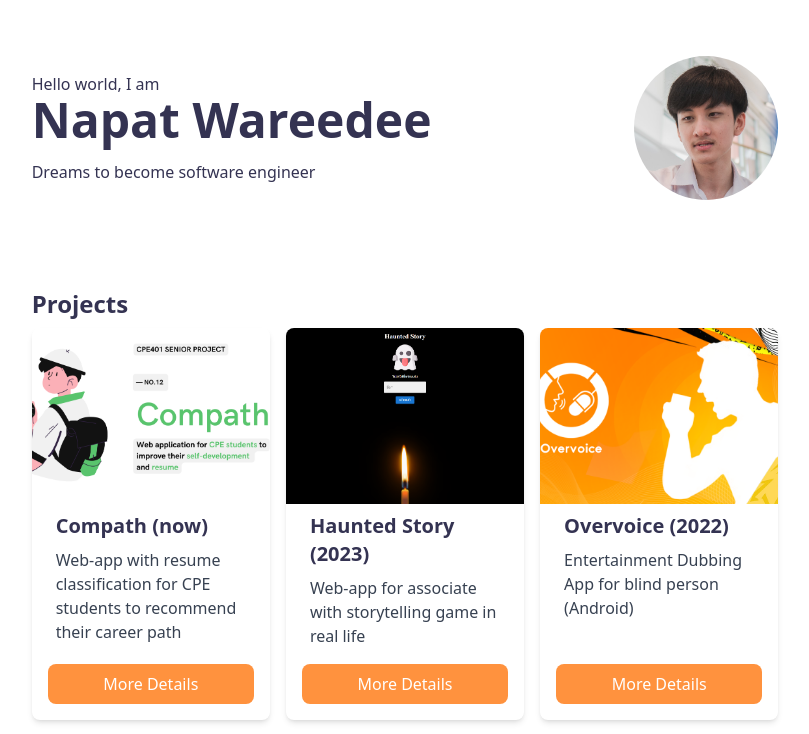
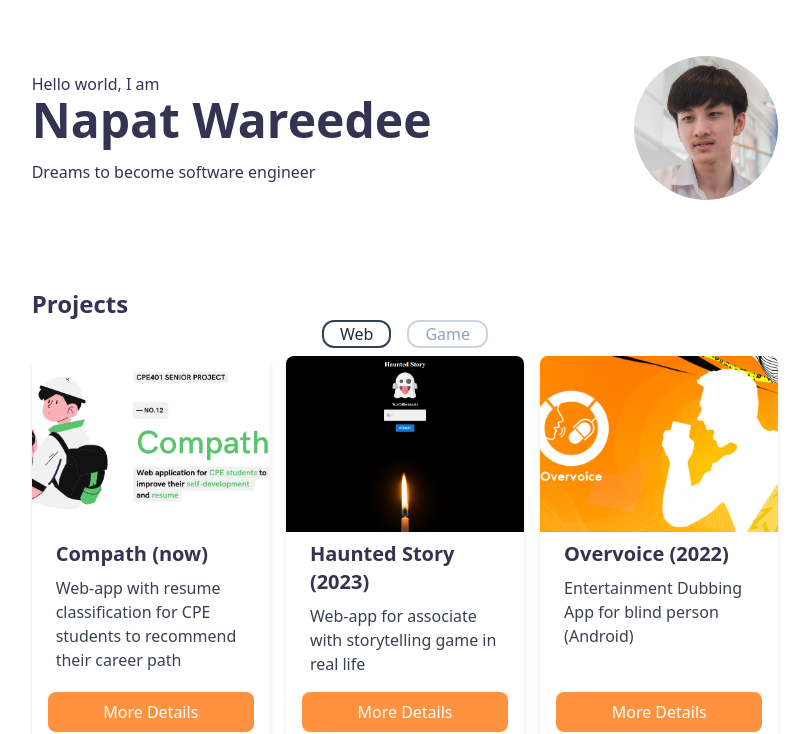
Before and after one commit to Napat-Edu/portfolio, a React (Vite) app: page / in a window 1280 px wide. Shown: the top 734 px of the page, without its empty margins (235-1044 px from the left). Built offline with nearby package versions, Linux system fonts and the light colour scheme.

Commit message:
seperate project section

```diff
--- a/src/App.tsx
+++ b/src/App.tsx
@@ -1,3 +1,4 @@
+import { useState } from "react";
 import Card from "./components/Card"
 import Timeline from "./components/Timeline"
 
@@ -7,13 +8,20 @@ interface ICardLists {
   bannerImage: string;
 }
 
-interface IImageList {
+interface IImageLists {
   src: string;
   alt: string;
 }
 
+interface IButton {
+  title: string;
+  isActive: boolean;
+  projects: ICardLists[];
+}
+
 function App() {
-  const cardLists: ICardLists[] = [
+
+  const webappLists: ICardLists[] = [
     {
       title: "Compath (now)",
       description: "Web-app with resume classification for CPE students to recommend their career path",
@@ -29,6 +37,9 @@ function App() {
       description: "Entertainment Dubbing App for blind person (Android)",
       bannerImage: "/banners/overvoice-banner.png"
     },
+  ];
+
+  const gameLists: ICardLists[] = [
     {
       title: "TyBunTee (2023)",
       description: "Educational game for teaching pointer in C language",
@@ -41,7 +52,7 @@ function App() {
     }
   ];
 
-  const languageLists: IImageList[] = [
+  const languageLists: IImageLists[] = [
     {
       src: "/icons/js-icon.png",
       alt: "js-icon"
@@ -68,7 +79,7 @@ function App() {
     },
   ];
 
-  const toolLists: IImageList[] = [
+  const toolLists: IImageLists[] = [
     {
       src: "/icons/react-icon.png",
       alt: "react-icon"
@@ -115,6 +126,41 @@ function App() {
     },
   ];
 
+  const [projectButtonLists, setProjectButtonLists] = useState([
+    {
+      title: "Web",
+      isActive: true,
+      projects: webappLists
+    },
+    {
+      title: "Game",
+      isActive: false,
+      projects: gameLists
+    }
+  ]);
+
+  const [projectLists, setProjectLists] = useState(webappLists);
+
+  const handleClickProject = (selectedButton: IButton) => {
+    const x = projectButtonLists.map((projectButton) => {
+      if (projectButton.title !== selectedButton.title) {
+        return {
+          ...projectButton,
+          isActive: false
+        };
+      } else {
+        return {
+          ...projectButton,
+          isActive: true
+        }
+      }
+    });
+    console.log(x);
+
+    setProjectButtonLists(x);
+    setProjectLists(selectedButton.projects);
+  }
+
   return (
     <main className="font-medium text-dark-blue">
       <section className="min-h-64 flex">
@@ -133,8 +179,21 @@ function App() {
 
       <section className="lg:w-7/12 mx-auto my-8">
         <h2 className="font-bold text-2xl">Projects</h2>
+        <div className="flex flex-row justify-center gap-4">
+          {projectButtonLists.map((projectButton, idx) => {
+            return (
+              <button
+                key={"project-type-btn-" + idx}
+                className={`border-2 rounded-xl px-4 ${projectButton.isActive === true ? "text-slate-800 border-slate-700" : "text-slate-400 border-slate-300"}`}
+                onClick={() => { handleClickProject(projectButton) }}
+              >
+                {projectButton.title}
+              </button>
+            );
+          })}
+        </div>
         <div className="grid sm:grid-cols-1 lg:grid-cols-3 gap-4 my-2">
-          {cardLists.map((card, idx) => {
+          {projectLists.map((card, idx) => {
             return (
               <Card
                 key={"project-card" + idx}
@@ -186,17 +245,17 @@ function App() {
         <h2 className="font-bold text-2xl mb-2">Skills</h2>
         <h3 className="font-semibold text-lg mb-2">Language</h3>
         <div className="grid grid-cols-6 gap-4 items-center w-1/2 mb-2">
-          {languageLists.map((language) => {
+          {languageLists.map((language, idx) => {
             return (
-              <img src={language.src} alt={language.alt} />
+              <img src={language.src} alt={language.alt} key={"language-list-" + idx} />
             );
           })}
         </div>
         <h3 className="font-semibold text-lg mb-2">Tools</h3>
         <div className="grid grid-cols-6 gap-4 items-center w-1/2 mb-2">
-          {toolLists.map((tool) => {
+          {toolLists.map((tool, idx) => {
             return (
-              <img src={tool.src} alt={tool.alt} />
+              <img src={tool.src} alt={tool.alt} key={"tool-list-" + idx} />
             );
           })}
         </div>
```
